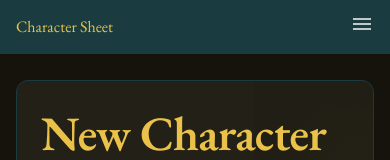
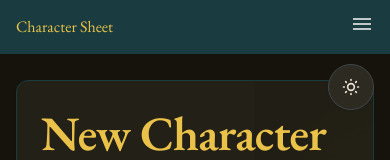
Before and after one commit to MelvinLoos/5e-character-sheet, a Vue app: page /identity in a window 390 px wide. Shown: the top 160 px of the page. Built offline with nearby package versions, Linux system fonts and the light colour scheme; what ajv-errors would draw is missing.

Commit message:
Add responsive theme toggle

```diff
--- a/src/App.vue
+++ b/src/App.vue
@@ -5,6 +5,7 @@ import { useRulesStore } from './stores/rulesStore'
 import ControlPanel from './components/ControlPanel.vue'
 import CharacterSheet from './components/CharacterSheet.vue'
 import PrintableSheet from './components/sheet/PrintableSheet.vue'
+import ThemeToggle from './components/ThemeToggle.vue'
 
 // Lazy-load modals to reduce initial bundle size
 const LoadingModal = defineAsyncComponent(() => import('./components/modals/LoadingModal.vue'))
@@ -20,7 +21,9 @@ onMounted(async () => {
 </script>
 
 <template>
-  <div class="antialiased min-h-screen flex text-on-background bg-background print:bg-white print:block print:min-h-0">
+  <div
+    class="antialiased min-h-screen flex text-on-background bg-background print:bg-white print:block print:min-h-0"
+  >
     <ControlPanel />
 
     <main
@@ -47,5 +50,7 @@ onMounted(async () => {
     <LoadingModal />
     <ErrorModal />
     <ShareModal />
+
+    <ThemeToggle />
   </div>
 </template>
--- /dev/null
+++ b/src/components/ThemeToggle.vue
@@ -0,0 +1,86 @@
+<script setup lang="ts">
+import { ref, onMounted } from 'vue'
+
+const STORAGE_KEY = 'heroes-guild-theme'
+const isDark = ref(true)
+
+function applyTheme(dark: boolean) {
+  const html = document.documentElement
+  if (dark) {
+    html.classList.add('dark')
+    html.classList.remove('light')
+  } else {
+    html.classList.add('light')
+    html.classList.remove('dark')
+  }
+}
+
+function toggleTheme() {
+  isDark.value = !isDark.value
+  applyTheme(isDark.value)
+  try {
+    localStorage.setItem(STORAGE_KEY, isDark.value ? 'dark' : 'light')
+  } catch {
+    // Storage may be unavailable in private mode or restricted contexts.
+  }
+}
+
+onMounted(() => {
+  let preferred: string | null = null
+  try {
+    preferred = localStorage.getItem(STORAGE_KEY)
+  } catch {
+    // Ignore storage errors.
+  }
+
+  if (preferred) {
+    isDark.value = preferred !== 'light'
+  } else {
+    isDark.value = !window.matchMedia('(prefers-color-scheme: light)').matches
+  }
+
+  applyTheme(isDark.value)
+})
+</script>
+
+<template>
+  <button
+    type="button"
+    :aria-label="isDark ? 'Switch to light theme' : 'Switch to dark theme'"
+    class="fixed top-16 right-4 z-20 md:top-4 md:right-4 md:z-50 p-3 rounded-full border border-outline-variant bg-surface-container-high text-on-surface shadow-sm hover:bg-surface-container-highest focus:outline-none focus:ring-2 focus:ring-tertiary focus:ring-offset-2 focus:ring-offset-background transition-colors print:hidden flex items-center justify-center"
+    @click="toggleTheme"
+  >
+    <svg
+      v-if="isDark"
+      xmlns="http://www.w3.org/2000/svg"
+      class="h-5 w-5"
+      fill="none"
+      viewBox="0 0 24 24"
+      stroke="currentColor"
+      aria-hidden="true"
+    >
+      <path
+        stroke-linecap="round"
+        stroke-linejoin="round"
+        stroke-width="2"
+        d="M20.354 15.354A9 9 0 018.646 3.646 9.003 9.003 0 0012 21a9.003 9.003 0 008.354-5.646z"
+      />
+    </svg>
+    <svg
+      v-else
+      xmlns="http://www.w3.org/2000/svg"
+      class="h-5 w-5"
+      fill="none"
+      viewBox="0 0 24 24"
+      stroke="currentColor"
+      aria-hidden="true"
+    >
+      <path
+        stroke-linecap="round"
+        stroke-linejoin="round"
+        stroke-width="2"
+        d="M12 3v1m0 16v1m9-9h-1M4 12H3m15.364 6.364l-.707-.707M6.343 6.343l-.707-.707m12.728 0l-.707.707M6.343 17.657l-.707.707M16 12a4 4 0 11-8 0 4 4 0 018 0z"
+      />
+    </svg>
+  </button>
+</template>
```
